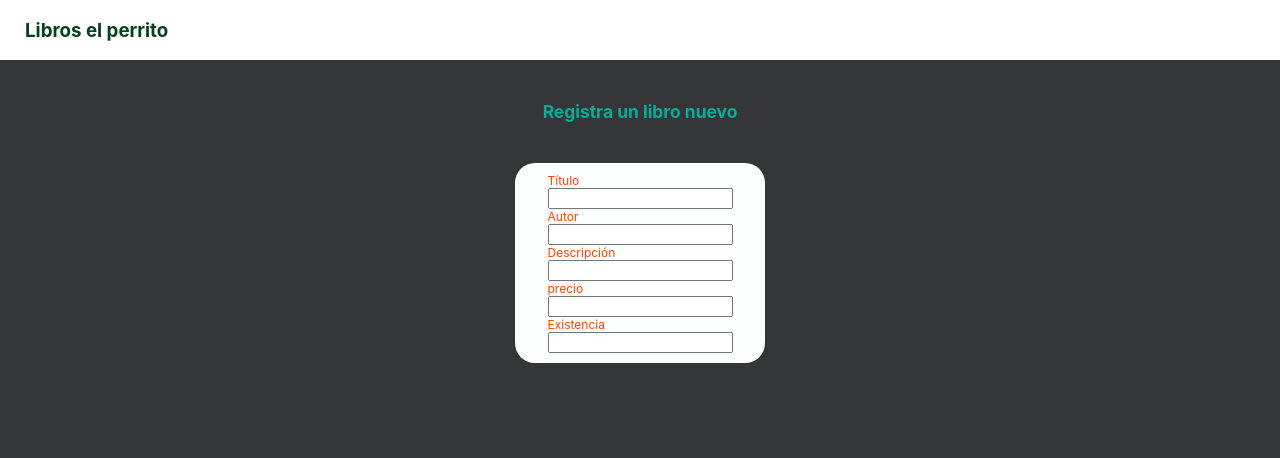
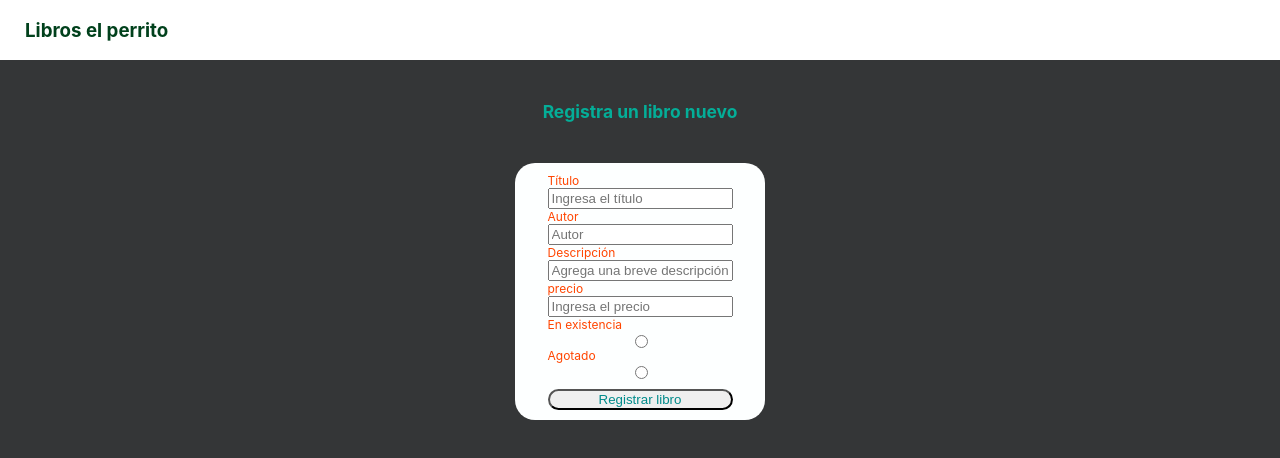
Before and after one commit to zobeck/catalogo, a React (Create React App) app: page / in a window 1280 px wide. Shown: the top 458 px of the page. Built offline with nearby package versions, Linux system fonts and the light colour scheme.

Commit message:
formulario con manejo de estado

```diff
--- a/src/components/newBookReg.jsx
+++ b/src/components/newBookReg.jsx
@@ -1,25 +1,92 @@
 import React from 'react'
+import { useState } from 'react';
+
+
 
 function NewBookReg() {
+
+   const [title, setTitle] = useState("");
+   const [author, setAuthor] = useState("");
+   const [description, setDescription]  = useState("");
+   const [price, setPrice]  = useState("");
+   const [stock, setStock] = useState(false);
+
+   const handleSubmit = (e) =>{
+    e.preventDefault();
+    alert("libro registrado con exito");
+   }
+
   return (
   <>
    <h6>Registra un libro nuevo</h6>
-   <form className='formulario'>
+   <form className='formulario'
+   onSubmit={handleSubmit}
+   >
     <label>Título</label>
-    <input/>
+    <input
+    type="text"
+    id='title'
+    name='title'
+    value={title}
+    placeholder='Ingresa el título'
+    onChange={(e)=> setTitle(e.target.value)}
+
+
+    />
 
     <label>Autor</label>
-    <input/>
+    <input
+    type='text'
+    id='author'
+    name="author"
+    value={author}
+    placeholder='Autor'
+    onChange={(e) => setAuthor(e.target.value)}
+
+    />
 
     <label>Descripción</label>
-    <input/>
+    <input
+    type='text'
+    id='description'
+    name="description"
+    value={description}
+    placeholder='Agrega una breve descripción'
+    onChange={(e) => setDescription(e.target.value)}
+
+    />
 
     <label>precio</label>
-    <input/>
+    <input
+     type="number"
+     id='price'
+     name='price'
+     value={price}
+     placeholder='Ingresa el precio'
+     onChange={(e)=> setPrice(e.target.value)}
+    />
 
-    <label>Existencia</label>
-    <input/>
+    <label>En existencia</label>
+    <input
+     type="radio"
+     id='enStock'
+     name='Stock'
+     value={true}
+     placeholder='En stock'
+     onChange={(e)=> setStock(e.target.value)}/>
 
+ <label>Agotado</label>
+<input
+     type="radio"
+     id='agotado'
+     name='Stock'
+     value={false}
+     placeholder='Agotado'
+     onChange={(e)=> setStock(e.target.value)}/>
+
+    <button>
+      Registrar libro
+    </button>
    </form>
   </>
   )
--- a/src/styles/catalogo.css
+++ b/src/styles/catalogo.css
@@ -42,3 +42,9 @@
     color: orangered;
     font-size: 12px;
   }
+
+  .formulario button{
+   margin-top: 10px;
+   color: darkcyan;
+   border-radius: 35px;
+  }
```
